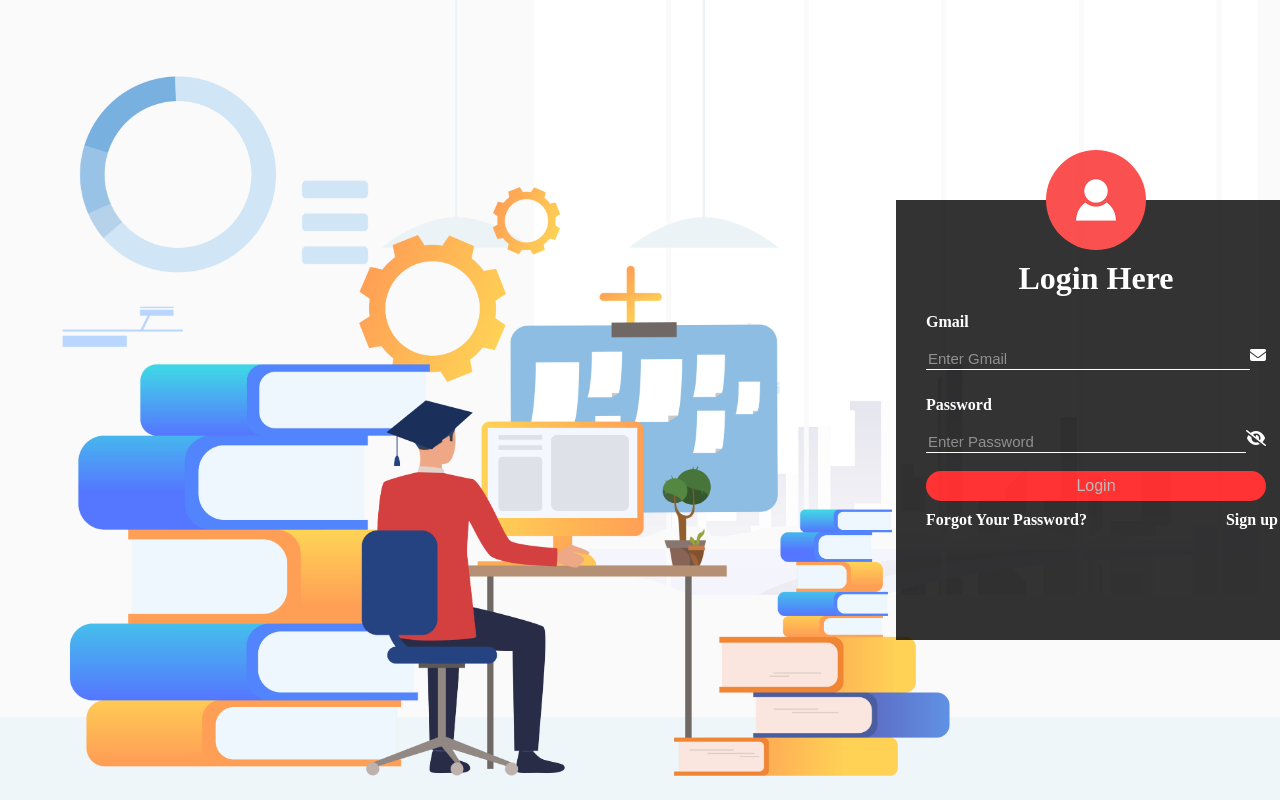
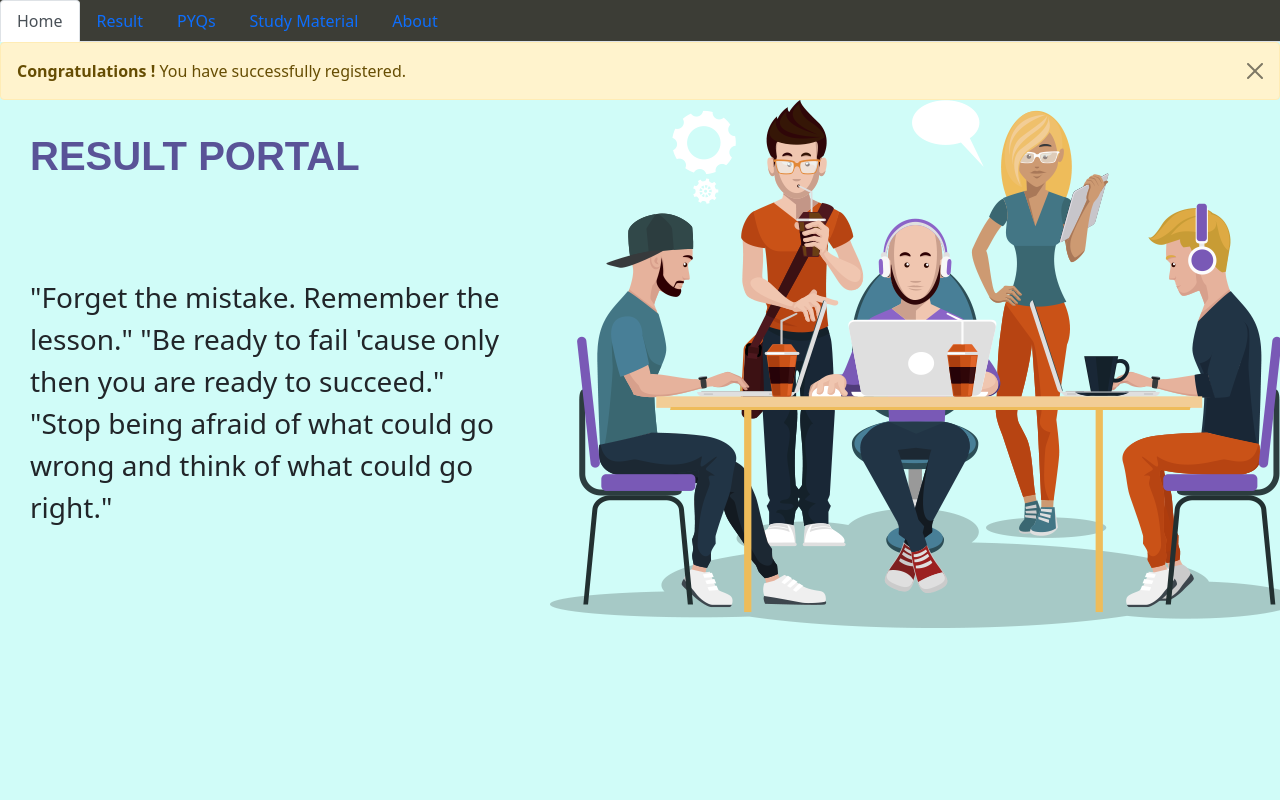
Before and after one commit to saurabhpandey33301/STUDENT-RESULT-MANAGEMENT, a plain HTML site: page index.html in a window 1280 px wide. Drawn offline with nearby package versions, Linux system fonts and the light colour scheme.

Commit message:
Add files via upload

```diff
--- a/index.html
+++ b/index.html
@@ -1,46 +1,83 @@
-<!DOCTYPE html>
+<!doctype html>
 <html lang="en">
   <head>
-    <meta charset="UTF-8">
-    <meta name="viewport" content="width=device-width, initial-scale=1.0">
-    <title>Login Form</title>
-    <link rel="stylesheet" href="style.css">
-    <link rel="stylesheet" href="https://cdnjs.cloudflare.com/ajax/libs/font-awesome/6.4.0/css/all.min.css">
+    <!-- Required meta tags -->
+    <meta charset="utf-8">
+    <meta name="viewport" content="width=device-width, initial-scale=1">
+
+    <!-- Bootstrap CSS -->
+    <link href="https://cdn.jsdelivr.net/npm/bootstrap@5.0.2/dist/css/bootstrap.min.css" rel="stylesheet" integrity="sha384-EVSTQN3/azprG1Anm3QDgpJLIm9Nao0Yz1ztcQTwFspd3yD65VohhpuuCOmLASjC" crossorigin="anonymous">
+
+    <title>Student Result Management Portal </title>
   </head>
-<body >
-    <!-- <div class="block">
+  <style>
+    body{
+        background-image: url("st.png");
+        background-repeat: no-repeat;
+        background-position: 550px 100px;
+        background-color: rgb(208, 252, 248);
 
-        <div class="headline">
-            <h1 id="result">Student Result &</h1>
-            <h1 id="management">Management</h1>
-            <hr>
+    }
+    .text{
+
+        font-family: Arial, Helvetica, sans-serif;
+        width: 400px;
+        height: auto;
+        color: rgb(89, 83, 151);
+        font-size: 40px;
+        position:relative;
+        top: 10px;
+        left: 30px;
+
+    }
+    .thought{
+
+        width: 470px;
+        height: auto;
+        position:relative;
+        top: 100px;
+        left: 30px;
+        font-size: 28px;
+
+
+    }
+  </style>
+  <body>
+
+
+    <script src="https://cdn.jsdelivr.net/npm/bootstrap@5.0.2/dist/js/bootstrap.bundle.min.js" integrity="sha384-MrcW6ZMFYlzcLA8Nl+NtUVF0sA7MsXsP1UyJoMp4YLEuNSfAP+JcXn/tWtIaxVXM" crossorigin="anonymous"></script>
+
+    <ul class="nav nav-tabs" id="myTab" role="tablist" style="background-color: rgb(60, 61, 54);">
+        <li class="nav-item" role="presentation">
+          <button class="nav-link active" id="home-tab" data-bs-toggle="tab" data-bs-target="#home" type="button" role="tab" aria-controls="home" aria-selected="true">Home</button>
+        </li>
+        <li class="nav-item" role="presentation">
+          <button class="nav-link" id="profile-tab" data-bs-toggle="tab" data-bs-target="#profile" type="button" role="tab" aria-controls="result" aria-selected="false">Result</button>
+        </li>
+        <li class="nav-item" role="presentation">
+          <button class="nav-link" id="contact-tab" data-bs-toggle="tab" data-bs-target="#contact" type="button" role="tab" aria-controls="pyq" aria-selected="false">PYQs</button>
+        </li>
+        <li class="nav-item" role="presentation">
+            <button class="nav-link" id="contact-tab" data-bs-toggle="tab" data-bs-target="#contact" type="button" role="tab" aria-controls="study material" aria-selected="false">Study Material</button>
+          </li>
+        <li class="nav-item" role="presentation">
+            <button class="nav-link" id="contact-tab" data-bs-toggle="tab" data-bs-target="#contact" type="button" role="tab" aria-controls="About" aria-selected="false">About</button>
+          </li>
+
+      </ul>
+      <div class="alert alert-warning alert-dismissible fade show" role="alert">
+        <strong>Congratulations !</strong> You have successfully registered.
+        <button type="button" class="btn-close" data-bs-dismiss="alert" aria-label="Close"></button>
       </div>
-        <div class="paragraph">
-            <p>This web Plateform  is helpful for students.</p>
-            <p>Students can check their result after filling details.</p>
-            <p>They will get more knowledge and study references regarding their study as well.</p>
+
+      <div class="text">
+    <strong>RESULT  PORTAL</strong><BR>
+
       </div>
-    </div> -->
-    <div class="loginbox">
-         <img src="avatar.png" class="loginlogo">
-         <h1>Login Here</h1>
-         <form>
-            <p>Gmail</p>
-            <div class="main">
-               <input type="text" placeholder="Enter Gmail">
-               <i class="fa fa-envelope" aria-hidden="true"></i>
+      <div class="thought">
+"Forget the mistake. Remember the lesson." "Be ready to fail 'cause only then you are ready to succeed." "Stop being afraid of what could go wrong and think of what could go right."
       </div>
-            <p>Password</p>
-            <div class="main2">
-                 <input type="password" placeholder="Enter Password">
-                 <i class="fa fa-eye-slash" aria-hidden="true"></i>
-            </div>
-            <input type ="submit" value="Login"><br>
-            <a id="link1" href="newpassword.html">Forgot Your Password?</a>
 
-            <a id="link2" href="signup.html">Sign up</a>
 
-         </form>
-    </div>
   </body>
 </html>
```
Also changed, not shown: st.png (added). Lines whose indentation alone changed are shown as unchanged.
